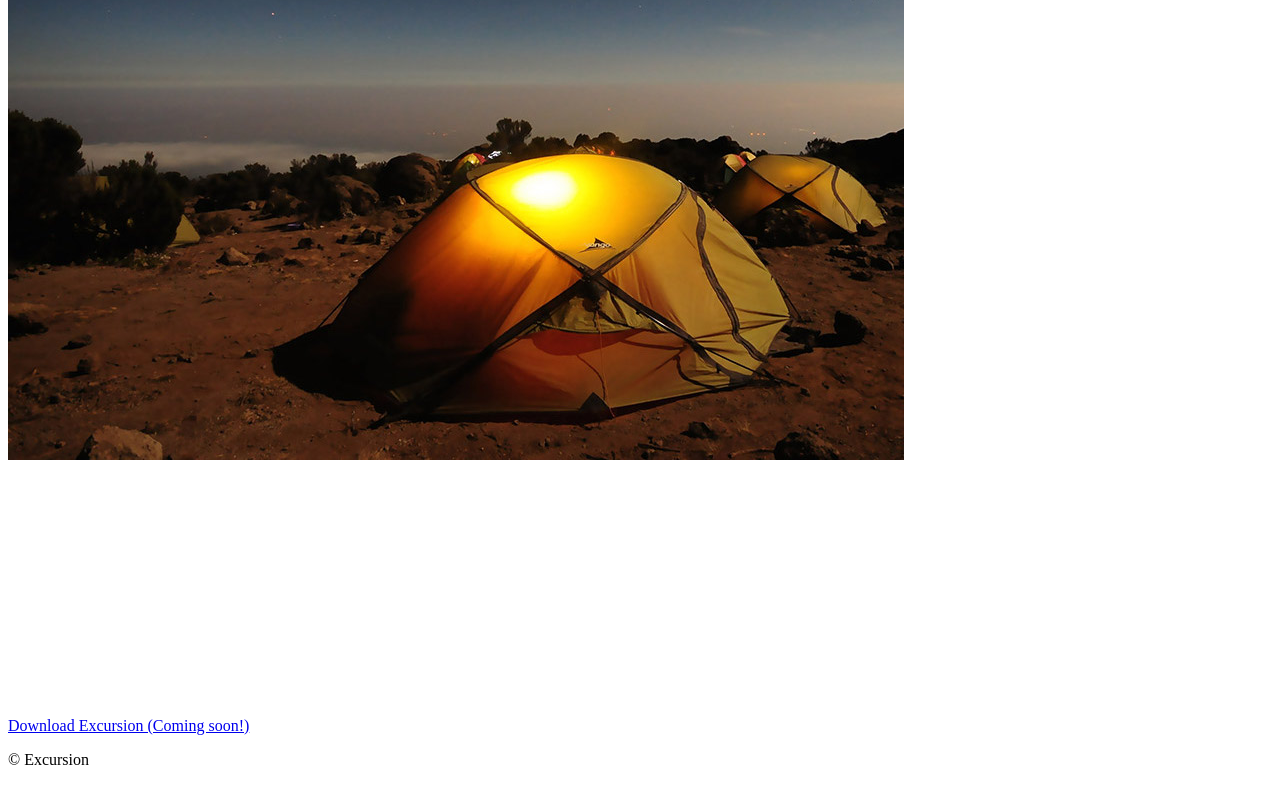
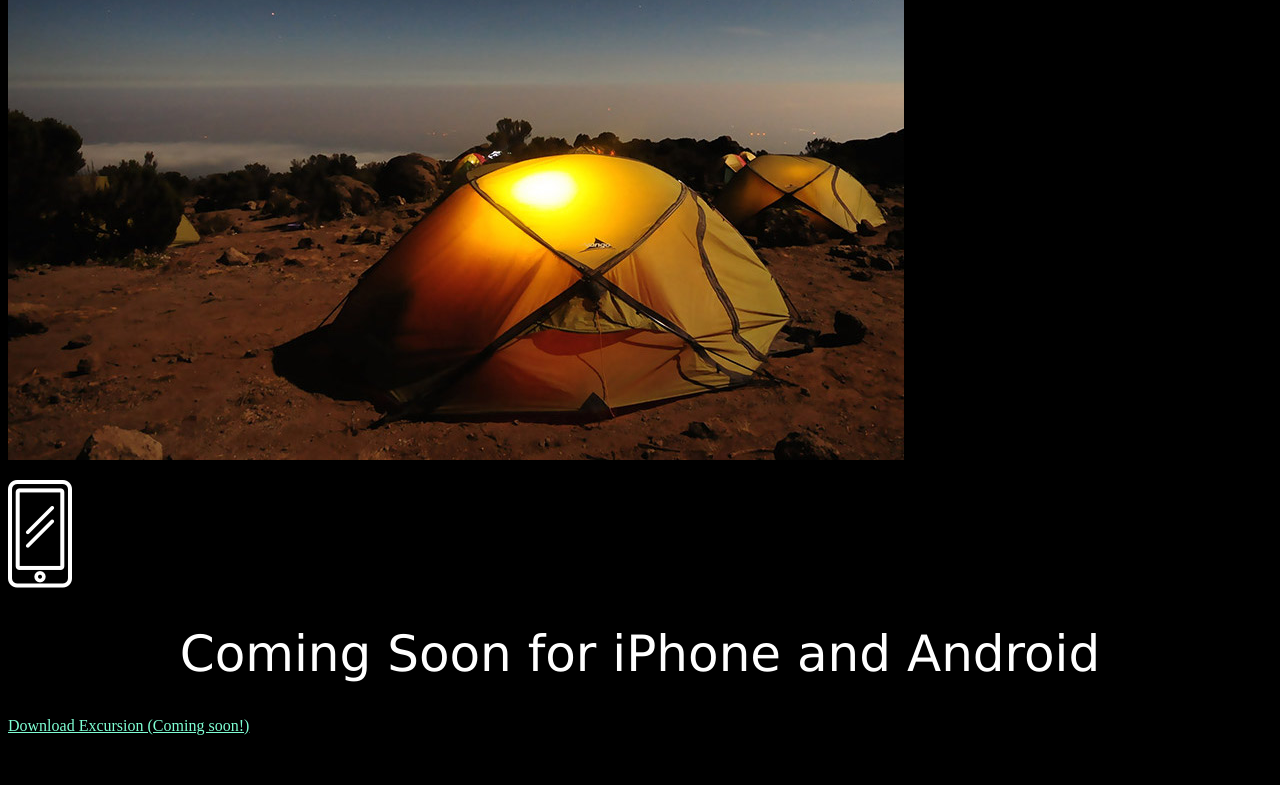
Before and after one commit to courtneyawinter/excursion-, a plain HTML site: page index.html in a window 1280 px wide. Shown: the part 496-1281 px from the top of the page. Drawn offline with Linux system fonts and the light colour scheme.

Commit message:
Background color to black and excursion links

```diff
--- a/resources/css/style.css
+++ b/resources/css/style.css
@@ -1,3 +1,7 @@
+* {
+  background-color: black;
+}
+
 .title,
 .footer {
   font-family: Verdana;
@@ -6,3 +10,9 @@
   color: white;
   text-align: center;
 }
+
+a {
+  color: aquamarine;
+  font-size: 16px;
+  text-align: center;
+}
```
